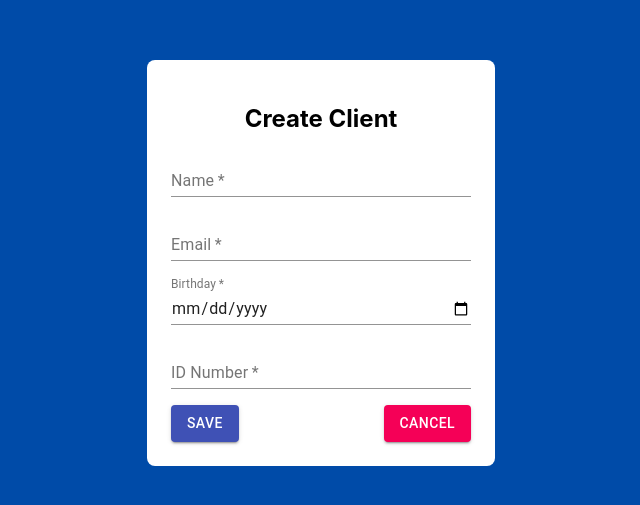
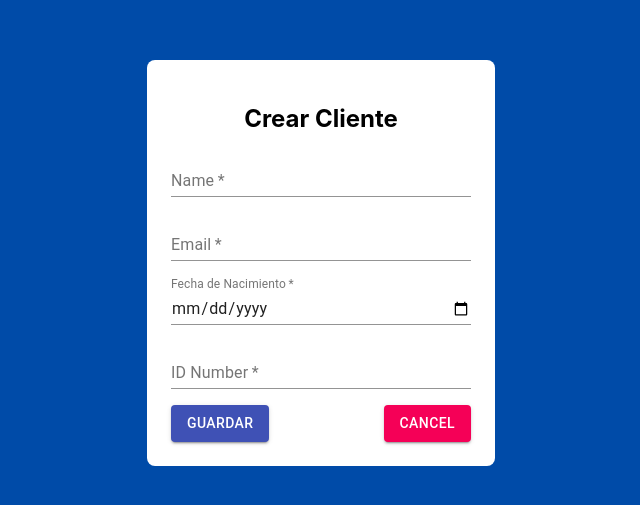
Before and after one commit to SANTIAGO0005/CRUD-CLIENTS-FRONTEND, a React (Create React App) app: page /clients/1 in a window 1280 px wide. Shown: the part 137-642 px from the top of the page, without its empty margins (319-959 px from the left). Built offline with nearby package versions, Linux system fonts and the light colour scheme; no server answers.

Commit message:
corrections of the fields is clienteform

```diff
--- a/src/components/ClienteForm.jsx
+++ b/src/components/ClienteForm.jsx
@@ -94,7 +94,7 @@ function ClienteForm() {
     <div className={classes.formContainer}>
       <form className={classes.form} onSubmit={handleSubmit}>
         <h2 className={classes.formTitle}>
-          {id ? "Create Client" : "Edit Client"}
+          {id ? "Crear Cliente" : "Editar Cliente"}
         </h2>
         <TextField
           className={classes.formField}
@@ -112,7 +112,7 @@ function ClienteForm() {
         />
         <TextField
           className={classes.formField}
-          label="Birthday"
+          label="Fecha de Nacimiento"
           type="date"
           value={birthday}
           onChange={(e) => setBirthday(e.target.value)}
@@ -134,7 +134,7 @@ function ClienteForm() {
             variant="contained"
             color="primary"
           >
-            {id!== "create" ? "Save" : "Update"}
+            {id!== "create" ? "Guardar" : "Actualizar"}
           </Button>
           <Button variant="contained" color="secondary" component={Link} to="/">
             Cancel
```
